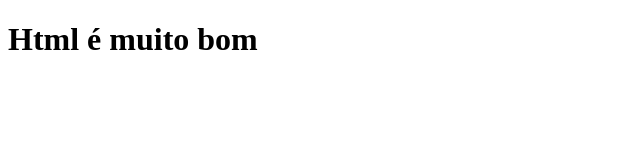
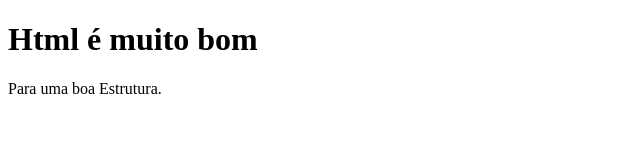
Before and after one commit to Raizen499/Raizen499, a plain HTML site: page index.html in a window 1280 px wide. Shown: the whole page, without its empty margins (0-640 px from the left). Drawn offline with Linux system fonts and the light colour scheme.

Commit message:
Parágrafo

```diff
--- a/index.html
+++ b/index.html
@@ -8,6 +8,7 @@
 <body>
 
     <h1>Html é muito bom</h1>
+    <p>Para uma boa Estrutura.</p>
 
 </body>
 </html>
```
